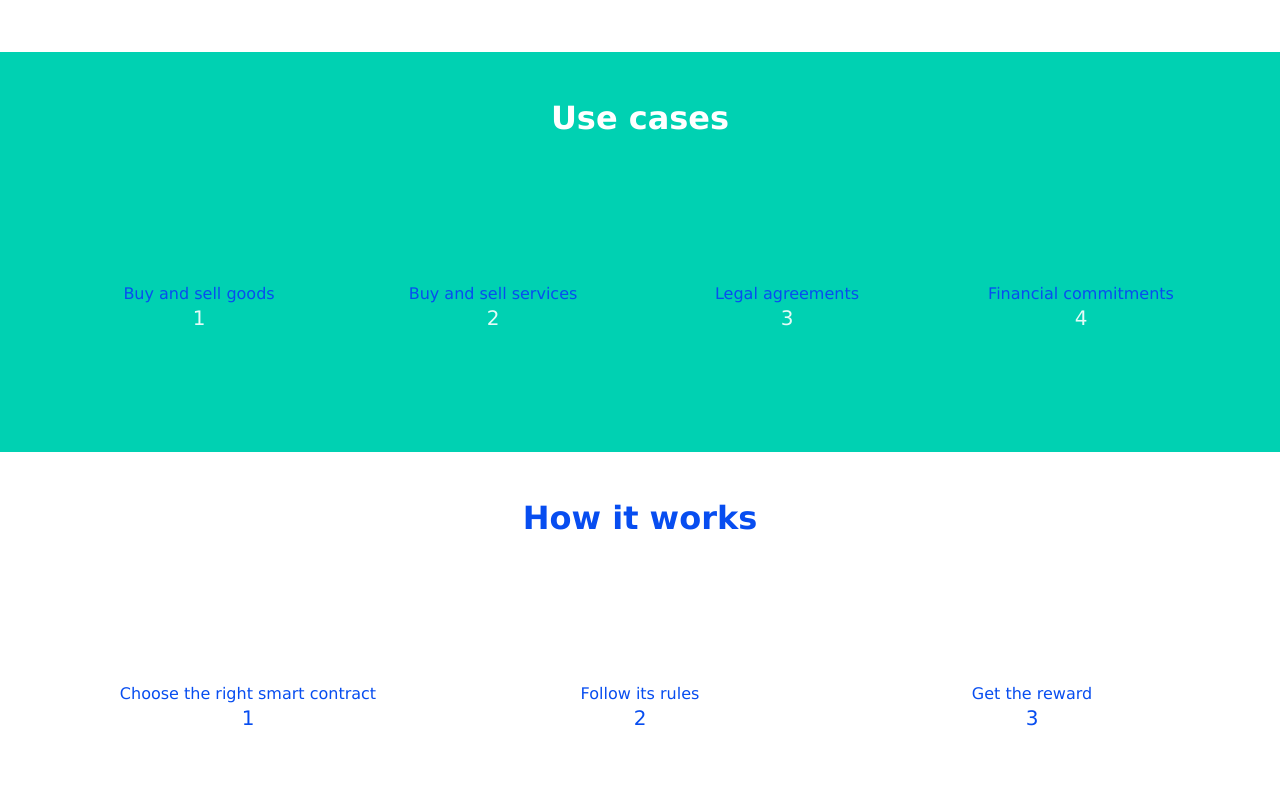
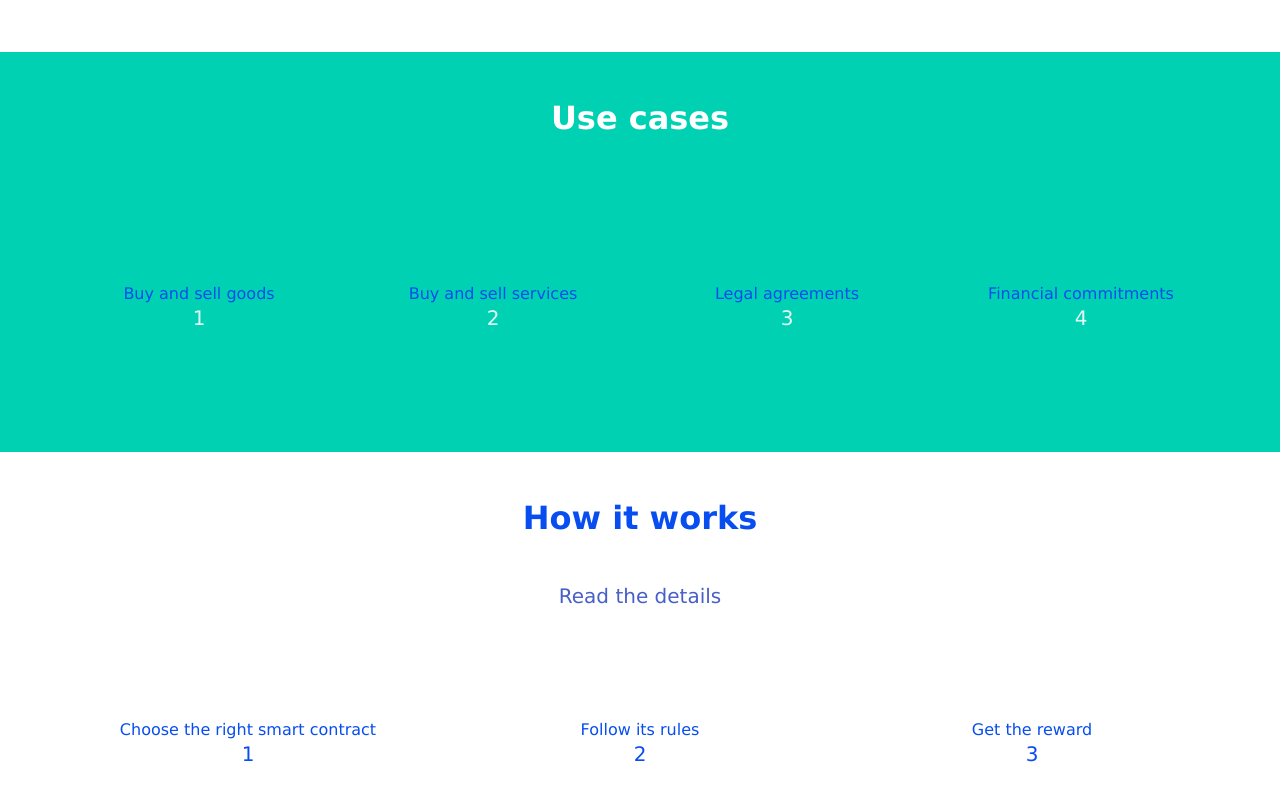
Before and after one commit to farinavito/Web3-Website, a Next.js app: page / in a window 1280 px wide. Shown: the part 348-1148 px from the top of the page. Built offline with nearby package versions, Linux system fonts and the light colour scheme.

Commit message:
added the link for details in how it works section

```diff
--- a/pages/index.js
+++ b/pages/index.js
@@ -107,6 +107,12 @@ const Homepage = () => {
                     <p className="title has-text-centered mt-6">
                       How it works
                     </p>
+                    <p className="subtitle has-text-centered mt-6">
+                      <Link href="how-it-works">
+                        <a>Read the details</a>
+                      </Link>
+
+                    </p>
                   </div>
                 </div>
                 <div className="hero-body py-0">
```
